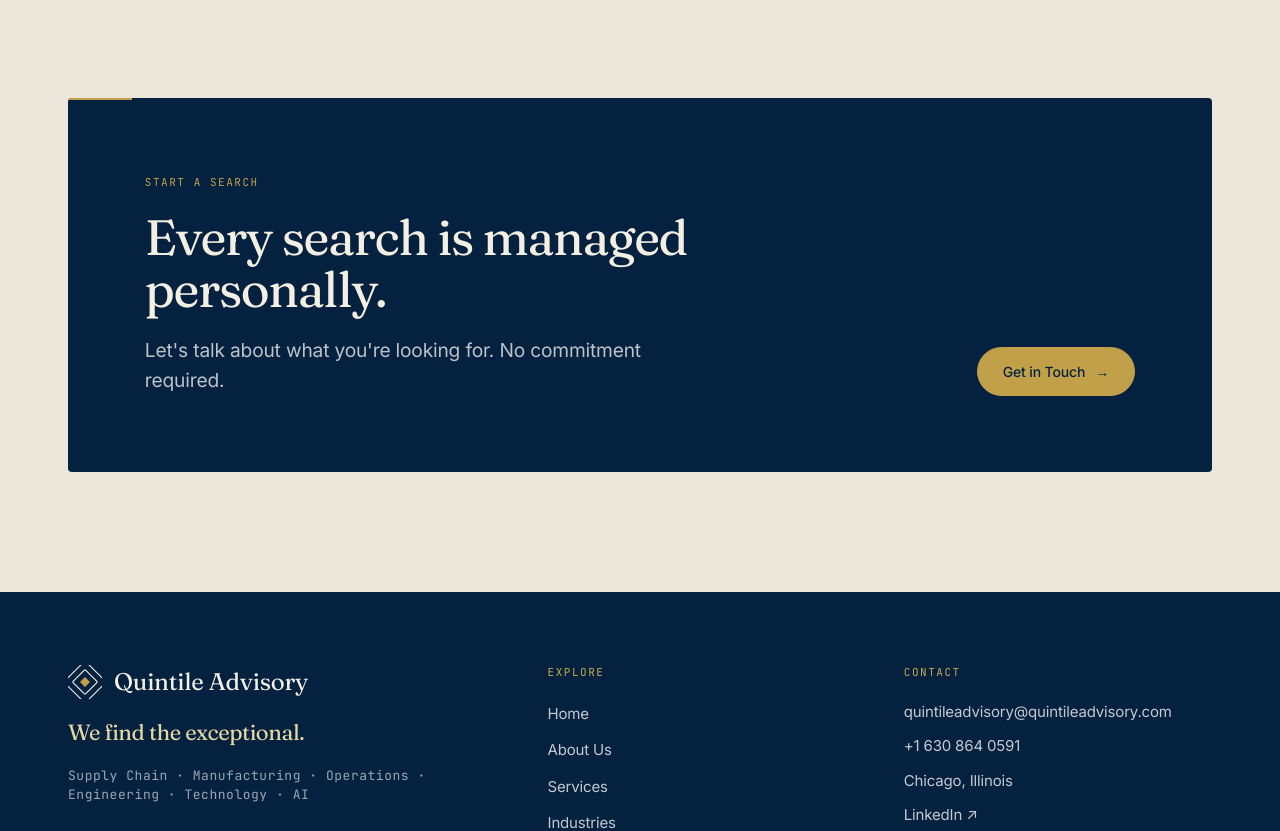
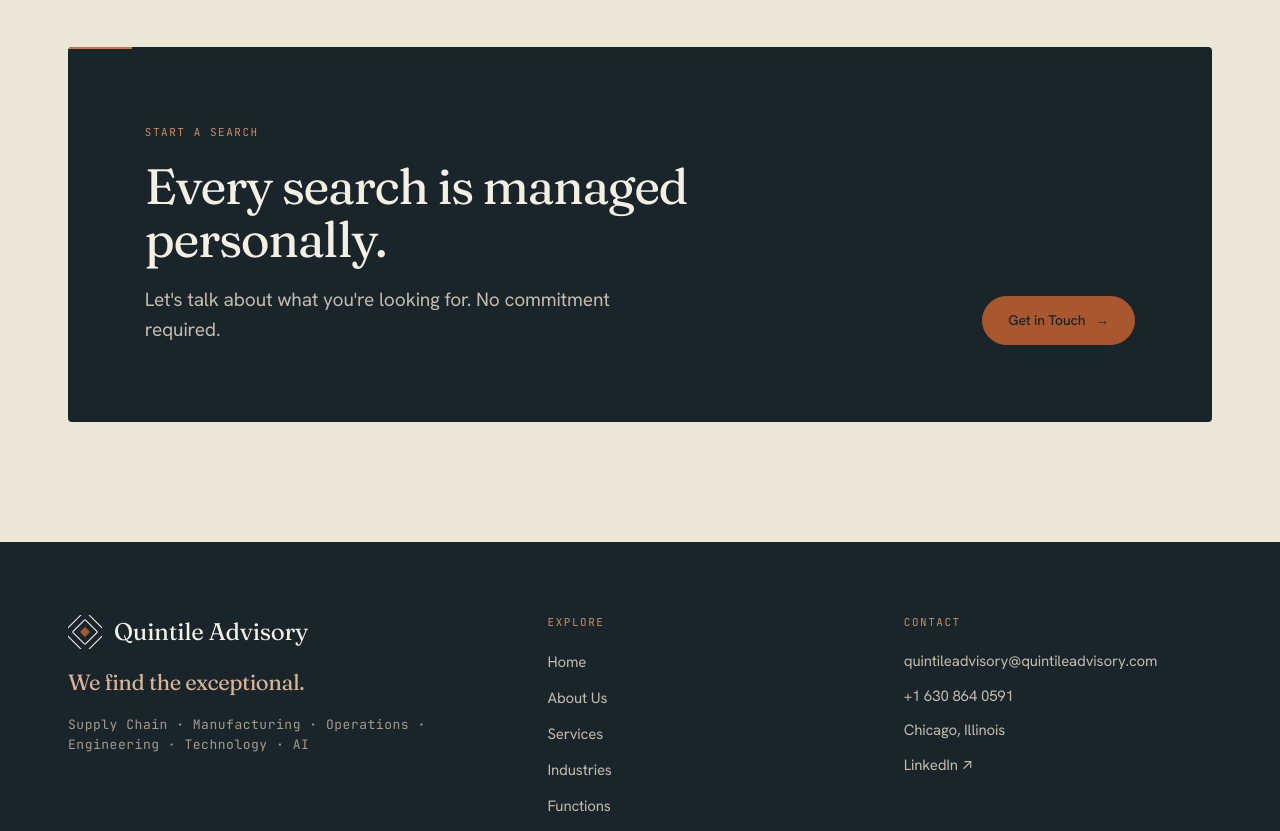
Before and after one commit to mitratarit-beep/quintilewebsite, a Next.js app: page / in a window 1280 px wide. Shown: the part 2680-3511 px from the top of the page. Built offline with nearby package versions, Linux system fonts and the light colour scheme.

Commit message:
Re-skin to editorial ink/ivory/clay palette; replace navy-gold and Inter to de-slop the visual language

```diff
--- a/app/about/page.tsx
+++ b/app/about/page.tsx
@@ -61,18 +61,17 @@ export default function About() {
                   className="mt-6 relative flex items-center justify-center"
                   style={{
                     aspectRatio: "4/5",
-                    borderRadius: 8,
-                    background:
-                      "radial-gradient(120% 120% at 30% 15%, #0a3a67, var(--color-navy-deep))",
+                    borderRadius: 4,
+                    background: "var(--color-navy-deep)",
                     border: "1px solid var(--color-line-strong)",
                     overflow: "hidden",
                   }}
                 >
-                  <div className="absolute inset-0 grid-lines opacity-25" aria-hidden />
+                  <div className="absolute inset-0 grid-lines opacity-20" aria-hidden />
                   <div className="relative text-center px-6">
-                    <LogoMark size={54} stroke="#f4f1e8" center="var(--color-gold)" />
-                    <p className="font-serif mt-5" style={{ color: "#f4f1e8", fontSize: 30, letterSpacing: "-0.02em" }}>SM</p>
-                    <p className="font-mono mt-2" style={{ color: "var(--color-gold)", fontSize: 10, letterSpacing: "0.18em", textTransform: "uppercase" }}>
+                    <LogoMark size={52} stroke="#efe9db" center="#cf8b5c" />
+                    <p className="font-serif mt-5" style={{ color: "#efe9db", fontSize: 30, letterSpacing: "-0.02em" }}>SM</p>
+                    <p className="font-mono mt-3" style={{ color: "#cf8b5c", fontSize: 10, letterSpacing: "0.2em", textTransform: "uppercase" }}>
                       Founder &amp; MD
                     </p>
                   </div>
--- a/app/globals.css
+++ b/app/globals.css
@@ -8,34 +8,36 @@
    ============================================================ */
 
 @theme {
-  /* Surfaces — warm parchment stack (canvas recedes, cream sits above) */
-  --color-paper: #ece7da;      /* page canvas — warm parchment field */
-  --color-cream: #f5f1e7;      /* primary surface — section bands, cards */
-  --color-bone: #faf7ef;       /* elevated surface — cards above cream */
-  --color-sand: #e7dfcc;       /* warm wash / tints */
+  /* Surfaces — warm ivory stack (canvas recedes, cream/bone sit above) */
+  --color-paper: #ece6d7;      /* page canvas — warm ivory field */
+  --color-cream: #f4efe3;      /* primary surface — section bands, cards */
+  --color-bone: #faf6ea;       /* elevated surface — cards above cream */
+  --color-sand: #e3dbc7;       /* warm wash / tints */
 
-  /* Ink — navy family (brand), warm not harsh */
-  --color-navy: #052c52;       /* primary ink, filled buttons */
-  --color-navy-deep: #04223f;  /* darker sections / footer */
-  --color-navy-night: #041a30; /* deepest */
-  --color-ink: #14263a;        /* headings */
-  --color-graphite: #55636f;   /* secondary body text — the workhorse mid-tone */
-  --color-slate: #3c4956;      /* tertiary labels */
-  --color-flint: #94958d;      /* muted helper text, dashed dividers */
+  /* Ink — deep cool near-black (quietly echoes the navy heritage, never saturated).
+     Token names kept as *navy* so components re-skin without edits. */
+  --color-navy: #212c33;       /* primary ink, filled buttons, mark */
+  --color-navy-deep: #19242b;  /* dark sections / footer */
+  --color-navy-night: #131c22; /* deepest */
+  --color-ink: #212c33;        /* headings */
+  --color-graphite: #5c6169;   /* secondary body text — tinted, never pure gray */
+  --color-slate: #454b52;      /* tertiary labels */
+  --color-flint: #8d8a80;      /* muted helper text, dashed dividers */
 
-  /* Accent — gold (brand), rationed */
-  --color-gold: #c1a049;       /* accent */
-  --color-gold-deep: #9a7c2c;  /* accent text on light */
-  --color-gold-soft: #e4d3a0;  /* soft wash */
+  /* Accent — terracotta / clay (replaces gold), rationed to single touches.
+     Token names kept as *gold* so components re-skin without edits. */
+  --color-gold: #a8572e;       /* accent — warm clay */
+  --color-gold-deep: #8a4523;  /* accent text on light / hover */
+  --color-gold-soft: #d8b596;  /* soft wash */
 
-  /* Lines — dashed hairline = signature separator */
-  --color-line: #14263a1a;     /* navy @ ~10% */
-  --color-line-soft: #14263a12;
-  --color-line-strong: #14263a2b;
+  /* Lines — dashed hairline = signature separator (ink @ low opacity, tinted) */
+  --color-line: #212c331c;     /* ink @ ~11% */
+  --color-line-soft: #212c3312;
+  --color-line-strong: #212c332e;
 
   /* Fonts (wired via next/font variables in layout) */
   --font-serif: var(--font-fraunces), "Noto Serif", Georgia, serif;
-  --font-sans: var(--font-inter), ui-sans-serif, system-ui, -apple-system, sans-serif;
+  --font-sans: var(--font-hanken), ui-sans-serif, system-ui, -apple-system, sans-serif;
   --font-mono: var(--font-mono), ui-monospace, "JetBrains Mono", monospace;
 
   /* Layout */
@@ -219,13 +221,13 @@ body {
   transition: border-color .2s, color .2s;
 }
 
-/* Dark section — solid deep navy, restrained (no gradient wash) */
+/* Dark section — solid deep ink, restrained (no gradient wash) */
 .dark-section {
   background: var(--color-navy-deep);
-  color: #d8d3c6;
+  color: #d7cfbe;
 }
-.dark-section .serif, .dark-section h1, .dark-section h2, .dark-section h3 { color: #f4efe3; }
-.dark-section .lede, .dark-section p { color: #bcc2c9; }
+.dark-section .serif, .dark-section h1, .dark-section h2, .dark-section h3 { color: #f4efe2; }
+.dark-section .lede, .dark-section p { color: #c3bcac; }
 
 /* Reveal on scroll */
 .reveal { opacity: 0; transform: translateY(14px); transition: opacity .7s cubic-bezier(.22,1,.36,1), transform .7s cubic-bezier(.22,1,.36,1); }
--- a/app/layout.tsx
+++ b/app/layout.tsx
@@ -1,5 +1,5 @@
 import type { Metadata } from "next";
-import { Fraunces, Inter, JetBrains_Mono } from "next/font/google";
+import { Fraunces, Hanken_Grotesk, JetBrains_Mono } from "next/font/google";
 import "./globals.css";
 import { Nav } from "@/components/Nav";
 import { Footer } from "@/components/Footer";
@@ -12,10 +12,10 @@ const fraunces = Fraunces({
   display: "swap",
 });
 
-const inter = Inter({
+const hanken = Hanken_Grotesk({
   subsets: ["latin"],
   weight: ["400", "500", "600"],
-  variable: "--font-inter",
+  variable: "--font-hanken",
   display: "swap",
 });
 
@@ -70,7 +70,7 @@ export default function RootLayout({
   children,
 }: Readonly<{ children: React.ReactNode }>) {
   return (
-    <html lang="en" className={`${fraunces.variable} ${inter.variable} ${mono.variable}`}>
+    <html lang="en" className={`${fraunces.variable} ${hanken.variable} ${mono.variable}`}>
       <body>
         <Nav />
         <main>{children}</main>
--- a/components/Footer.tsx
+++ b/components/Footer.tsx
@@ -15,21 +15,21 @@ export function Footer() {
                 Quintile Advisory
               </span>
             </div>
-            <p className="font-serif mt-5" style={{ color: "#e7d6a3", fontSize: 22, letterSpacing: "-0.02em", lineHeight: 1.15 }}>
+            <p className="font-serif mt-5" style={{ color: "#d8b596", fontSize: 22, letterSpacing: "-0.02em", lineHeight: 1.15 }}>
               We find the exceptional.
             </p>
-            <p className="mt-5 text-[13px] font-mono" style={{ color: "#9aa6b4", letterSpacing: "0.04em" }}>
+            <p className="mt-5 text-[13px] font-mono" style={{ color: "#a49c8b", letterSpacing: "0.04em" }}>
               {site.disciplines.join("  ·  ")}
             </p>
           </div>
 
           {/* Explore */}
           <div>
-            <p className="eyebrow" style={{ color: "#c9a84c" }}>Explore</p>
+            <p className="eyebrow" style={{ color: "#cf8b5c" }}>Explore</p>
             <ul className="mt-5 space-y-3">
               {nav.map((item) => (
                 <li key={item.href}>
-                  <Link href={item.href} className="text-[15px] transition-colors" style={{ color: "#c4c9d1" }}>
+                  <Link href={item.href} className="text-[15px] transition-colors" style={{ color: "#c3bcac" }}>
                     {item.label}
                   </Link>
                 </li>
@@ -39,8 +39,8 @@ export function Footer() {
 
           {/* Contact */}
           <div>
-            <p className="eyebrow" style={{ color: "#c9a84c" }}>Contact</p>
-            <ul className="mt-5 space-y-3 text-[15px]" style={{ color: "#c4c9d1" }}>
+            <p className="eyebrow" style={{ color: "#cf8b5c" }}>Contact</p>
+            <ul className="mt-5 space-y-3 text-[15px]" style={{ color: "#c3bcac" }}>
               <li>
                 <a href={`mailto:${site.email}`} className="break-all hover:text-white transition-colors">
                   {site.email}
@@ -62,7 +62,7 @@ export function Footer() {
         </div>
 
         <div className="hairline mt-14" style={{ borderColor: "#ffffff1f" }} />
-        <div className="mt-6 flex flex-col md:flex-row items-start md:items-center justify-between gap-3 text-[13px]" style={{ color: "#8b96a4" }}>
+        <div className="mt-6 flex flex-col md:flex-row items-start md:items-center justify-between gap-3 text-[13px]" style={{ color: "#948d7d" }}>
           <p>© {new Date().getFullYear()} Quintile Advisory LLC. All rights reserved.</p>
           <p className="font-mono" style={{ letterSpacing: "0.06em" }}>Chicago, Illinois — Recruiting nationally across the US</p>
         </div>
--- a/components/UI.tsx
+++ b/components/UI.tsx
@@ -20,10 +20,10 @@ export function SectionHeader({
   if (align === "center") {
     return (
       <div className="text-center max-w-2xl mx-auto">
-        <p className="eyebrow eyebrow-gold" style={dark ? { color: "var(--color-gold)" } : undefined}>{eyebrow}</p>
+        <p className="eyebrow eyebrow-gold" style={dark ? { color: "#cf8b5c" } : undefined}>{eyebrow}</p>
         <h2 className="h1 mt-5" style={{ color: dark ? "#f4efe3" : undefined }}>{heading}</h2>
         {descriptor && (
-          <p className="lede mt-5 mx-auto max-w-xl" style={{ color: dark ? "#bcc2c9" : undefined }}>{descriptor}</p>
+          <p className="lede mt-5 mx-auto max-w-xl" style={{ color: dark ? "#c3bcac" : undefined }}>{descriptor}</p>
         )}
       </div>
     );
@@ -31,11 +31,11 @@ export function SectionHeader({
   return (
     <div className="grid md:grid-cols-[1.05fr_0.95fr] gap-6 md:gap-16 md:items-end">
       <div>
-        <p className="eyebrow eyebrow-gold" style={dark ? { color: "var(--color-gold)" } : undefined}>{eyebrow}</p>
+        <p className="eyebrow eyebrow-gold" style={dark ? { color: "#cf8b5c" } : undefined}>{eyebrow}</p>
         <h2 className="h1 mt-5" style={{ color: dark ? "#f4efe3" : undefined, maxWidth: "16ch" }}>{heading}</h2>
       </div>
       {descriptor && (
-        <p className="lede md:pb-2" style={{ color: dark ? "#bcc2c9" : undefined }}>
+        <p className="lede md:pb-2" style={{ color: dark ? "#c3bcac" : undefined }}>
           {descriptor}
         </p>
       )}
@@ -90,13 +90,13 @@ export function CTABanner({
             className="dark-section on-dark relative overflow-hidden"
             style={{ borderRadius: 4, padding: "clamp(44px,6vw,80px)" }}
           >
-            {/* thin gold top rule */}
-            <div style={{ position: "absolute", top: 0, left: 0, width: 64, height: 2, background: "var(--color-gold)" }} aria-hidden />
+            {/* thin clay top rule */}
+            <div style={{ position: "absolute", top: 0, left: 0, width: 64, height: 2, background: "#c67a48" }} aria-hidden />
             <div className="grid gap-10 md:grid-cols-[1.5fr_auto] md:items-end">
               <div>
-                <p className="eyebrow" style={{ color: "var(--color-gold)" }}>Start a Search</p>
+                <p className="eyebrow" style={{ color: "#cf8b5c" }}>Start a Search</p>
                 <h2 className="h1 mt-5" style={{ color: "#f4efe3", maxWidth: "17ch" }}>{heading}</h2>
-                <p className="lede mt-5" style={{ color: "#bcc2c9", maxWidth: "44ch" }}>{subtext}</p>
+                <p className="lede mt-5" style={{ color: "#c3bcac", maxWidth: "44ch" }}>{subtext}</p>
               </div>
               <div className="flex flex-wrap gap-3">
                 <Link href={href} className="btn btn-gold">
```
Also changed, not shown: public/favicon.svg.
